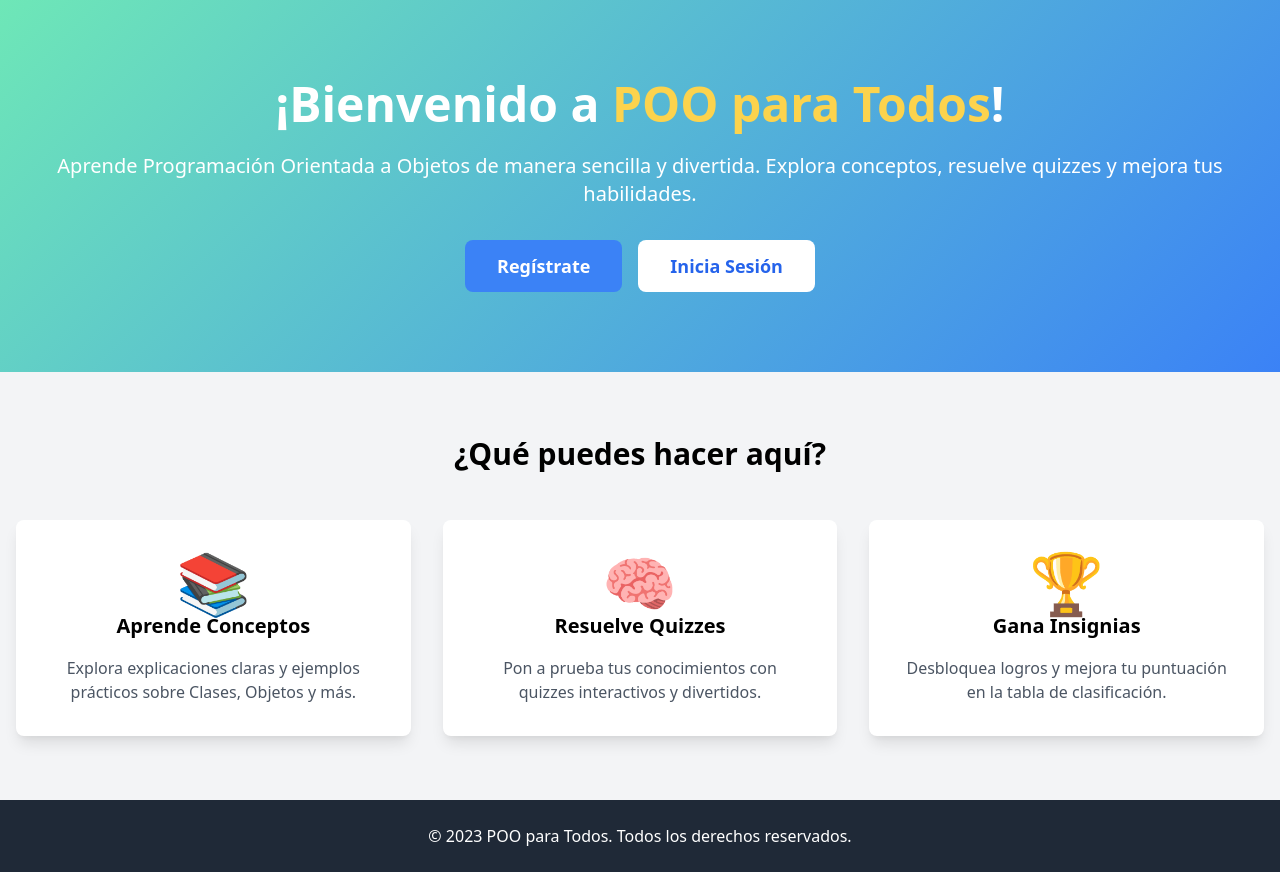
After one commit to netfoor/appMVC, a Flask app: page / in a window 1280 px wide. The commit adds this page. Run offline with Flask 3, Linux system fonts and the light colour scheme.

Commit message:
feat: Edit index.html

```diff
--- a/flask-app/app.py
+++ b/flask-app/app.py
@@ -26,6 +26,10 @@ quiz_controller = QuizController()
 #def theory_lesson(lesson_id):
 #    lesson = theory_controller.get_lesson_data(lesson_id)
 #    return render_template('theory/lesson_1.html', lesson=lesson)
+@app.route('/')
+def inicio():
+    return render_template('inicio.html')
+
 @app.route('/registro', methods=['GET', 'POST'])
 def registro():
     return auth_controller.registro()
--- /dev/null
+++ b/flask-app/templates/inicio.html
@@ -0,0 +1,87 @@
+<!DOCTYPE html>
+<html lang="es">
+<head>
+    <meta charset="UTF-8">
+    <meta name="viewport" content="width=device-width, initial-scale=1.0">
+    <title>Bienvenido a POO para Todos</title>
+    <link href="https://cdn.jsdelivr.net/npm/tailwindcss@2.2.19/dist/tailwind.min.css" rel="stylesheet">
+    <link href="https://cdnjs.cloudflare.com/ajax/libs/animate.css/4.1.1/animate.min.css" rel="stylesheet">
+    <style>
+        .hero-bg {
+            background: linear-gradient(135deg, #6EE7B7, #3B82F6);
+        }
+        .btn-primary {
+            background-color: #3B82F6;
+            transition: transform 0.3s ease, box-shadow 0.3s ease;
+        }
+        .btn-primary:hover {
+            transform: translateY(-5px);
+            box-shadow: 0 10px 15px -3px rgba(59, 130, 246, 0.5);
+        }
+    </style>
+</head>
+<body class="bg-gray-100">
+    <!-- Hero Section -->
+    <div class="hero-bg text-white py-20">
+        <div class="container mx-auto px-4 text-center">
+            <h1 class="text-5xl font-bold mb-6 animate__animated animate__fadeInDown">
+                ¡Bienvenido a <span class="text-yellow-300">POO para Todos</span>!
+            </h1>
+            <p class="text-xl mb-8 animate__animated animate__fadeInUp">
+                Aprende Programación Orientada a Objetos de manera sencilla y divertida.
+                Explora conceptos, resuelve quizzes y mejora tus habilidades.
+            </p>
+            <div class="flex justify-center space-x-4 animate__animated animate__fadeIn">
+                <a href="{{ url_for('registro') }}"
+                   class="btn-primary px-8 py-3 rounded-lg text-lg font-semibold">
+                    Regístrate
+                </a>
+                <a href="{{ url_for('login') }}"
+                   class="bg-white text-blue-600 px-8 py-3 rounded-lg text-lg font-semibold hover:bg-gray-100">
+                    Inicia Sesión
+                </a>
+            </div>
+        </div>
+    </div>
+
+    <!-- Features Section -->
+    <div class="container mx-auto px-4 py-16">
+        <h2 class="text-3xl font-bold text-center mb-12 animate__animated animate__fadeIn">
+            ¿Qué puedes hacer aquí?
+        </h2>
+        <div class="grid md:grid-cols-3 gap-8">
+            <!-- Tarjeta 1 -->
+            <div class="bg-white p-8 rounded-lg shadow-lg text-center animate__animated animate__fadeInLeft">
+                <span class="text-6xl mb-4">📚</span>
+                <h3 class="text-xl font-bold mb-4">Aprende Conceptos</h3>
+                <p class="text-gray-600">
+                    Explora explicaciones claras y ejemplos prácticos sobre Clases, Objetos y más.
+                </p>
+            </div>
+            <!-- Tarjeta 2 -->
+            <div class="bg-white p-8 rounded-lg shadow-lg text-center animate__animated animate__fadeInUp">
+                <span class="text-6xl mb-4">🧠</span>
+                <h3 class="text-xl font-bold mb-4">Resuelve Quizzes</h3>
+                <p class="text-gray-600">
+                    Pon a prueba tus conocimientos con quizzes interactivos y divertidos.
+                </p>
+            </div>
+            <!-- Tarjeta 3 -->
+            <div class="bg-white p-8 rounded-lg shadow-lg text-center animate__animated animate__fadeInRight">
+                <span class="text-6xl mb-4">🏆</span>
+                <h3 class="text-xl font-bold mb-4">Gana Insignias</h3>
+                <p class="text-gray-600">
+                    Desbloquea logros y mejora tu puntuación en la tabla de clasificación.
+                </p>
+            </div>
+        </div>
+    </div>
+
+    <!-- Footer -->
+    <footer class="bg-gray-800 text-white py-6">
+        <div class="container mx-auto px-4 text-center">
+            <p>© 2023 POO para Todos. Todos los derechos reservados.</p>
+        </div>
+    </footer>
+</body>
+</html>
```
Also changed, not shown: flask-app/templates/clase.html (+29 -28 lines), flask-app/templates/object.html (+10 -0 lines).
